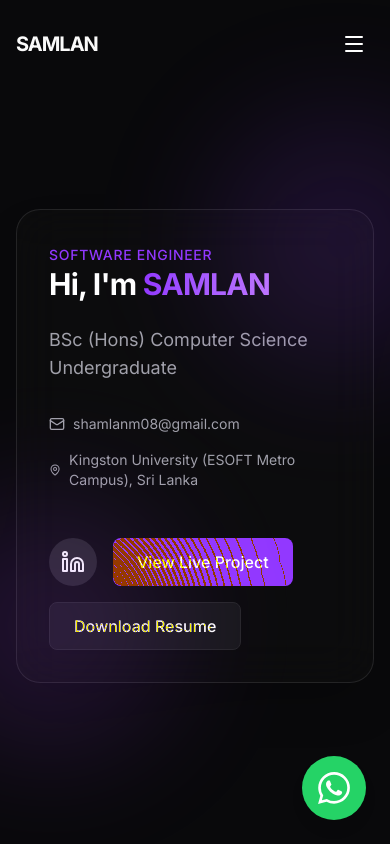
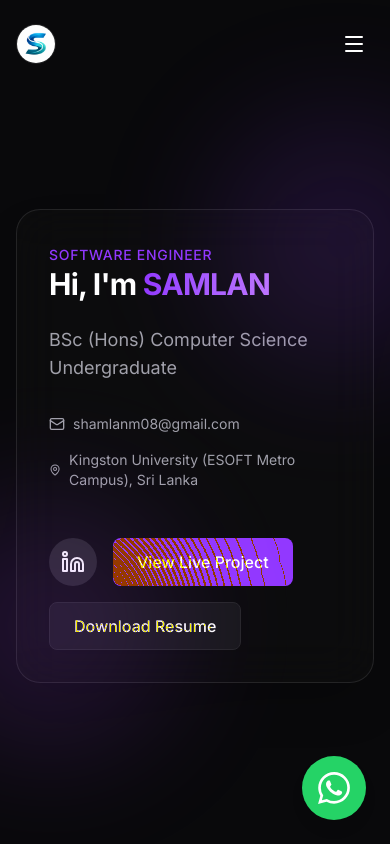
Before and after one commit to shamlan27/portfolio_Samlan, a Next.js app: page / in a window 390 px wide. Shown: the top 844 px of the page. Built offline with nearby package versions, Linux system fonts and the light colour scheme.

Commit message:
feat: Set up initial application layout with a responsive navigation bar and logo.

```diff
--- a/src/app/layout.tsx
+++ b/src/app/layout.tsx
@@ -8,6 +8,9 @@ const inter = Inter({ subsets: ["latin"] });
 export const metadata: Metadata = {
   title: `${PORTFOLIO_DATA.personal.name} | Portfolio`,
   description: PORTFOLIO_DATA.personal.summary,
+  icons: {
+    icon: "/logo.png",
+  },
 };
 
 export default function RootLayout({
--- a/src/components/Navbar.tsx
+++ b/src/components/Navbar.tsx
@@ -5,6 +5,7 @@ import { cn } from "@/lib/utils";
 import { motion, AnimatePresence } from "framer-motion";
 import { Menu, X } from "lucide-react";
 import Link from "next/link";
+import Image from "next/image";
 import { PORTFOLIO_DATA } from "@/data/portfolio";
 
 export const Navbar = () => {
@@ -35,8 +36,18 @@ export const Navbar = () => {
             )}
         >
             <div className="max-w-7xl mx-auto px-4 md:px-8 flex items-center justify-between">
-                <Link href="#" className="text-xl font-bold tracking-tighter hover:text-primary transition-colors">
-                    {PORTFOLIO_DATA.personal.name}
+                <Link href="#" className="flex items-center gap-2 hover:opacity-80 transition-opacity">
+                    <div className="relative w-10 h-10 overflow-hidden rounded-full border border-white/10">
+                        <Image
+                            src="/logo.png"
+                            alt={PORTFOLIO_DATA.personal.name}
+                            fill
+                            className="object-cover"
+                        />
+                    </div>
+                    <span className="text-xl font-bold tracking-tighter hidden sm:block">
+                        {PORTFOLIO_DATA.personal.name}
+                    </span>
                 </Link>
 
                 {/* Desktop Nav */}
```
Also changed, not shown: public/logo.png (added).
